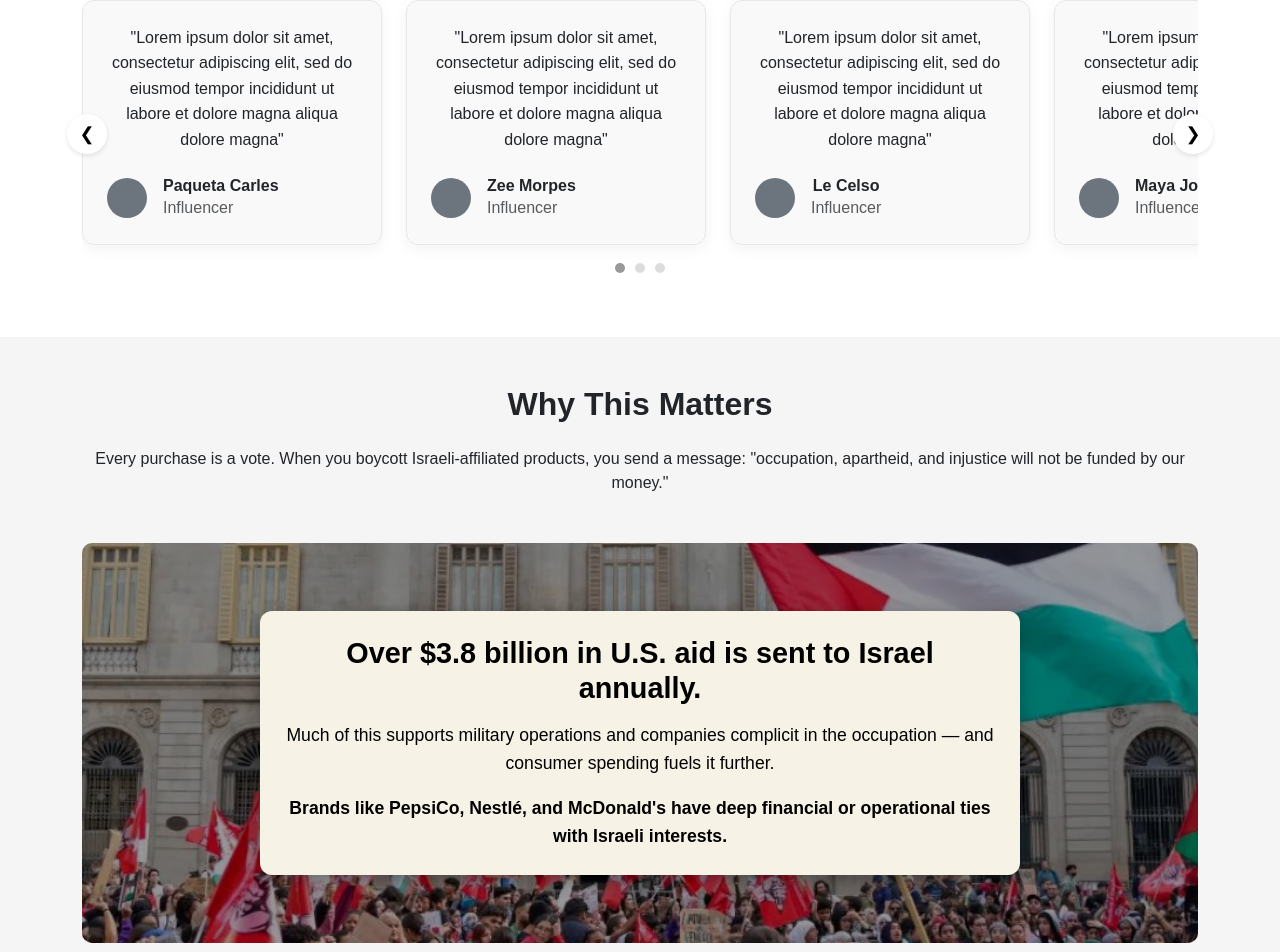
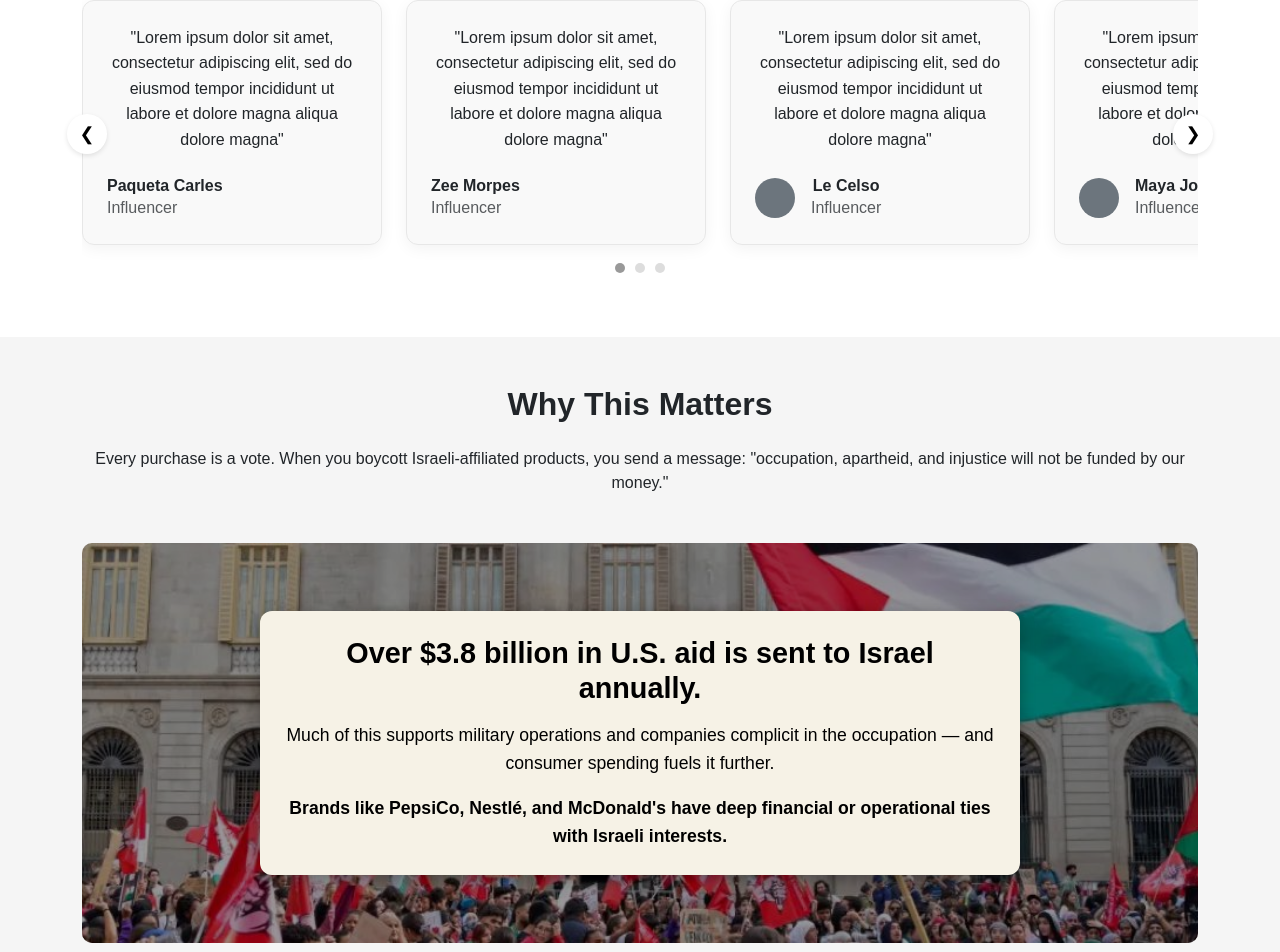
Before and after one commit to raotalha360/glory-landing-page, a React (Create React App) app: page / in a window 1280 px wide. Shown: the part 2491-3443 px from the top of the page. Built offline with nearby package versions, Linux system fonts and the light colour scheme.

Commit message:
reviews updated

```diff
--- a/src/GloryLandingPage.jsx
+++ b/src/GloryLandingPage.jsx
@@ -271,7 +271,7 @@ function GloryLandingPage() {
                 "Lorem ipsum dolor sit amet, consectetur adipiscing elit, sed do eiusmod tempor incididunt ut labore et dolore magna aliqua dolore magna"
               </p>
               <div className="testimonial-author d-flex align-items-center">
-                <div className="author-avatar bg-secondary rounded-circle me-3"></div>
+                {/*<div className="author-avatar bg-secondary rounded-circle me-3"></div>*/}
                 <div className="author-info">
                   <h6 className="mb-0 fw-bold">Paqueta Carles</h6>
                   <p className="text-muted mb-0 text-start">Influencer</p>
@@ -287,7 +287,7 @@ function GloryLandingPage() {
                 "Lorem ipsum dolor sit amet, consectetur adipiscing elit, sed do eiusmod tempor incididunt ut labore et dolore magna aliqua dolore magna"
               </p>
               <div className="testimonial-author d-flex align-items-center">
-                <div className="author-avatar bg-secondary rounded-circle me-3"></div>
+             {/* <div className="author-avatar bg-secondary rounded-circle me-3"></div>*/}
                 <div className="author-info">
                   <h6 className="mb-0 fw-bold">Zee Morpes</h6>
                   <p className="text-muted mb-0 text-start">Influencer</p>
```
